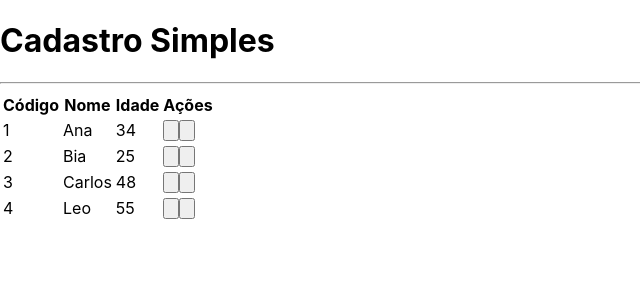
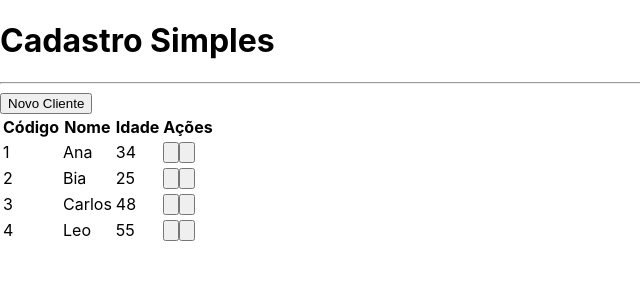
Before and after one commit to leotilt/next-crud, a Next.js app: page / in a window 1280 px wide. Shown: the top 300 px of the page, without its empty margins (0-640 px from the left). Built offline with nearby package versions, Linux system fonts and the light colour scheme.

Commit message:
Update index.tsx

```diff
--- a/src/pages/index.tsx
+++ b/src/pages/index.tsx
@@ -1,3 +1,4 @@
+import Botao from "../components/Botao";
 import Layout from "../components/Layout";
 import Tabela from "../components/Tabela";
 import Cliente from "../core/Cliente";
@@ -25,6 +26,9 @@ export default function Home() {
     `}
     >
       <Layout titulo="Cadastro Simples">
+        <div className="flex justify-end ">
+          <Botao className="mb-4"> Novo Cliente </Botao>
+        </div>
         <Tabela
           clientes={clientes}
           clienteSelecionado={clienteSelecionado}
```
